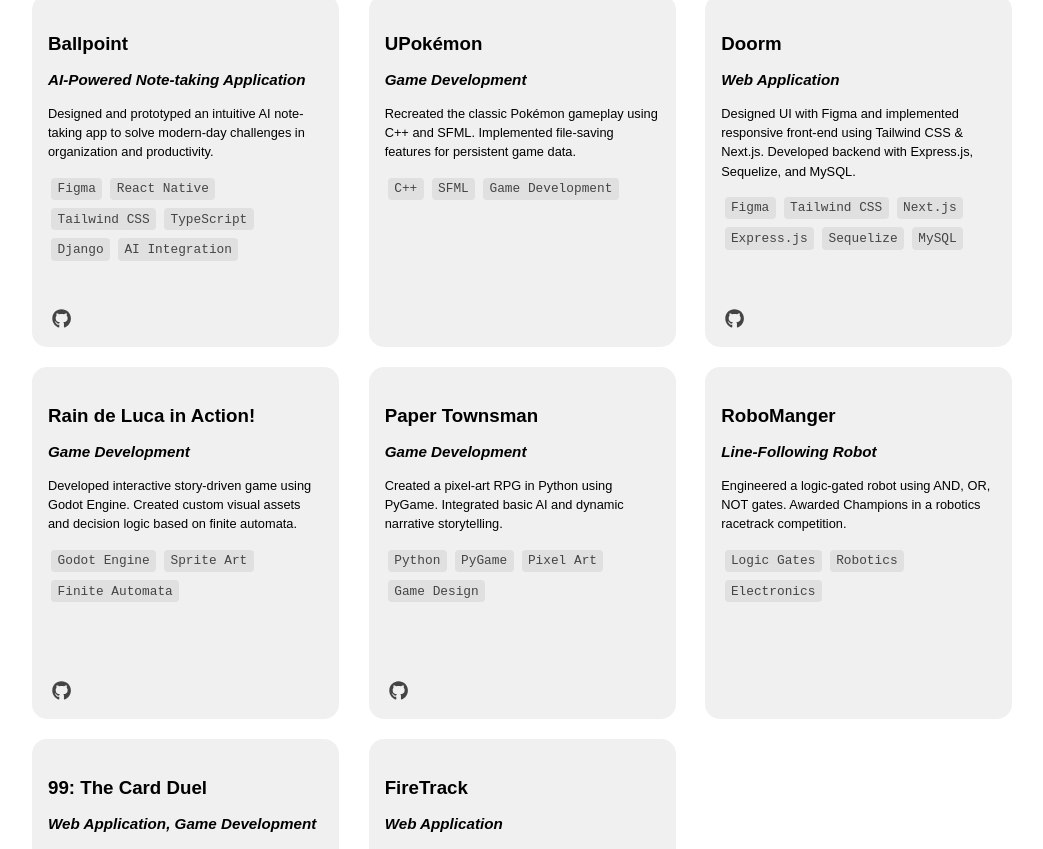
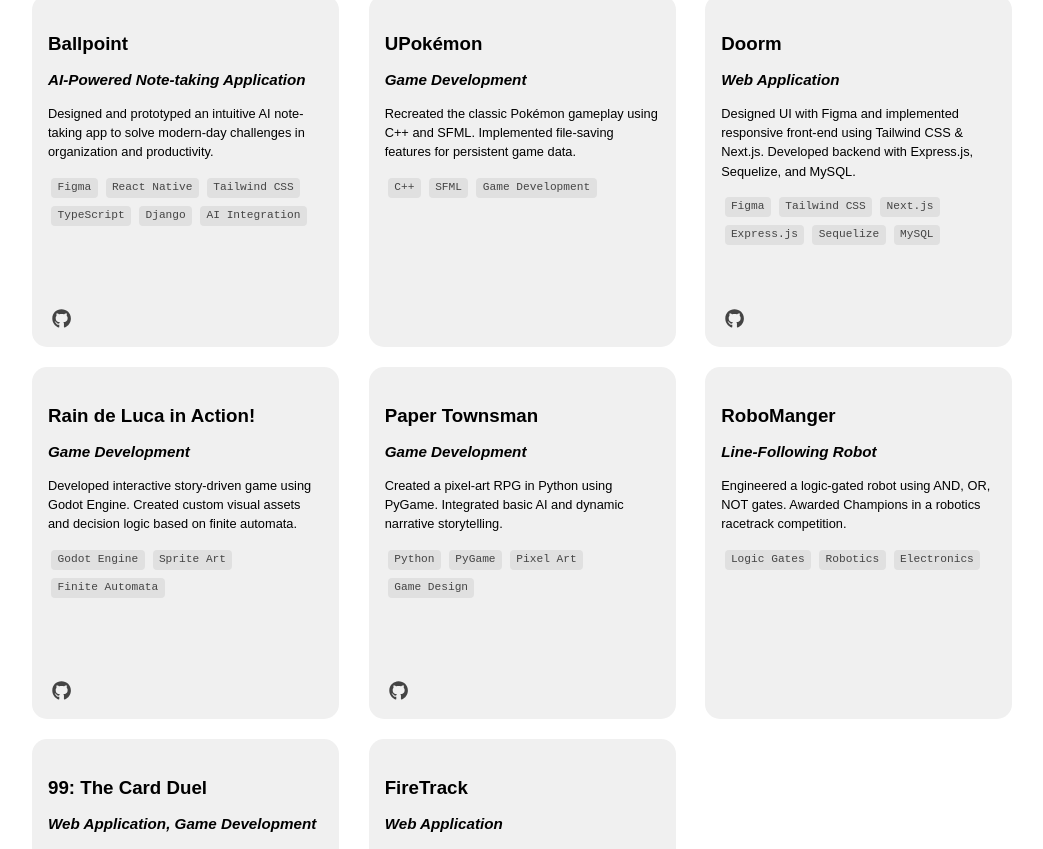
Before and after one commit to renierjardio/responsive-portfolio, a React (Vite) app: page / in a window 1280 px wide. Shown: the part 871-1720 px from the top of the page, without its empty margins (113-1156 px from the left). Built offline with nearby package versions, Linux system fonts and the light colour scheme.

Commit message:
[Projects] changes on tech stack font size

```diff
--- a/src/App.css
+++ b/src/App.css
@@ -180,7 +180,7 @@ body {
   padding: 0.1rem 0.4rem;
   margin: 0.2rem;
   border-radius: 4px;
-  font-size: 0.8rem;
+  font-size: 0.7rem;
   font-family: "Courier New", Courier, "Lucida Console", monospace;
 }
 
```
